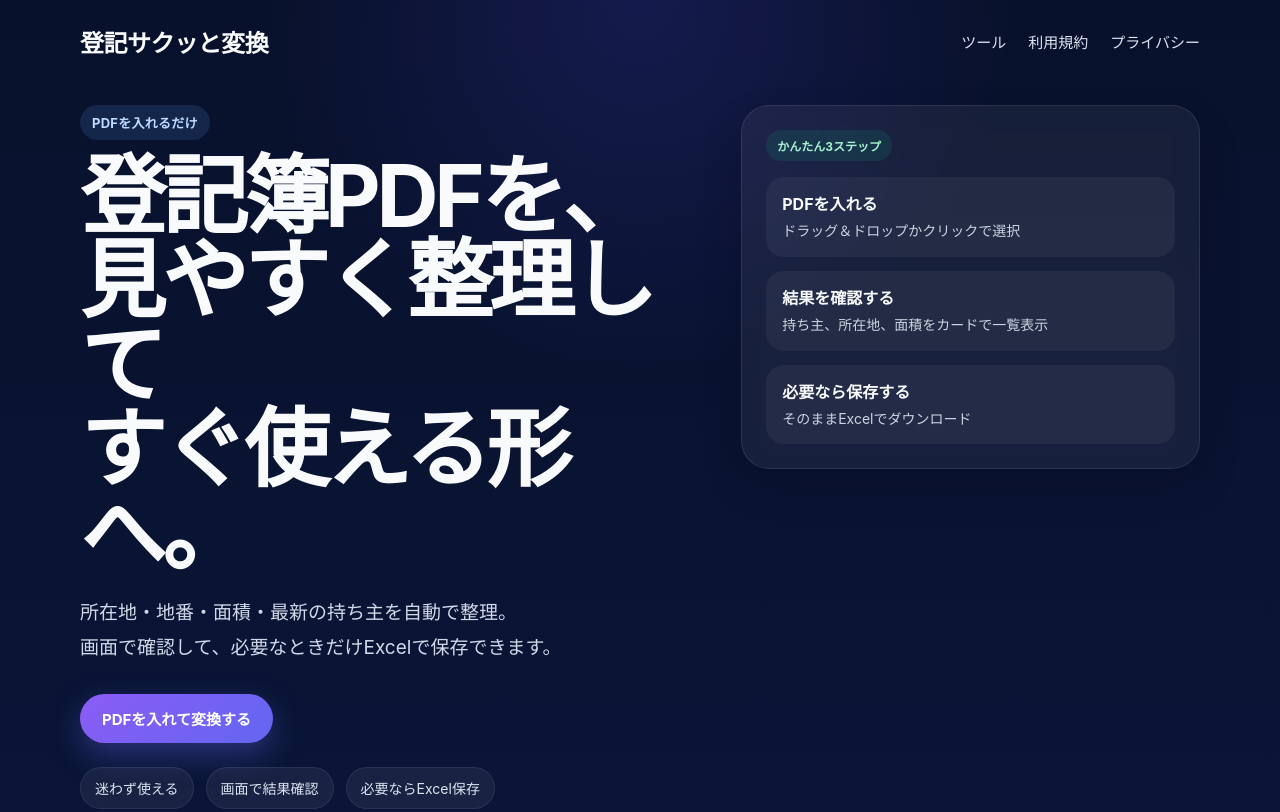
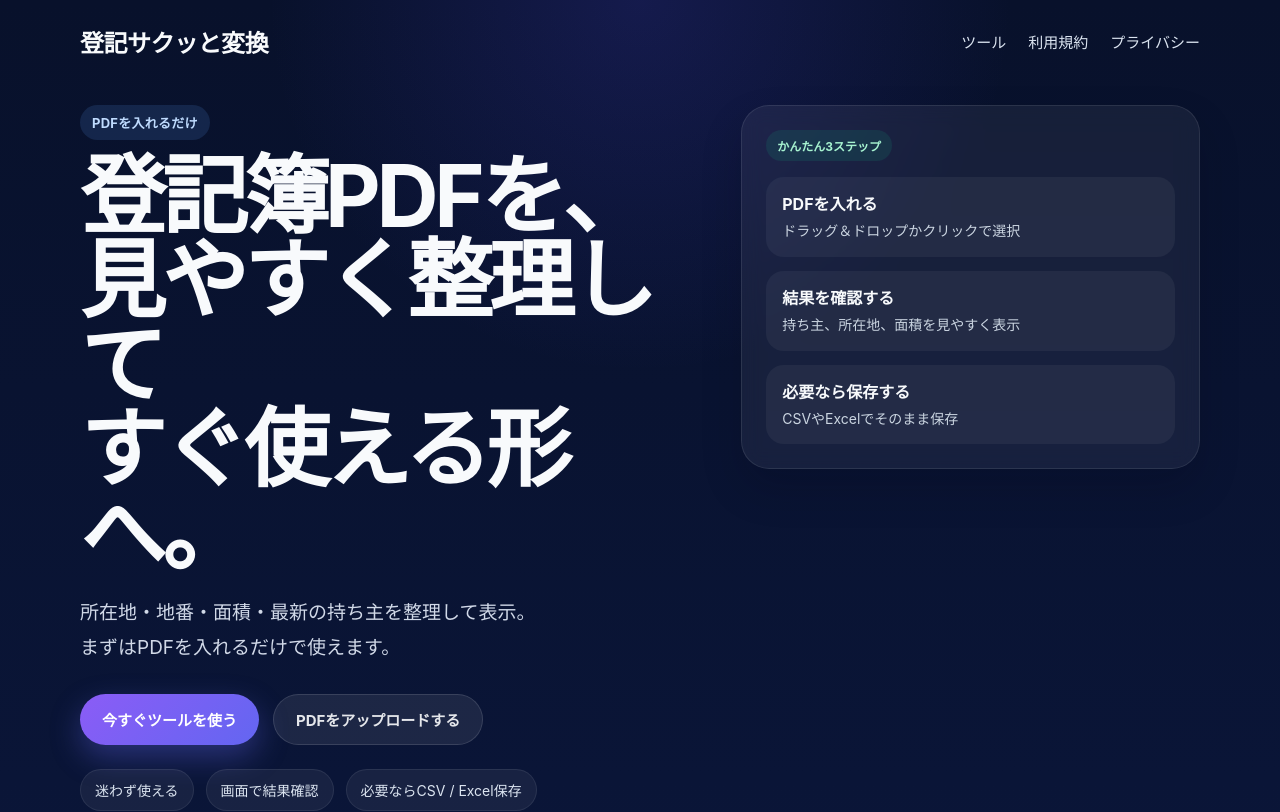
Before and after one commit to tamtamkt7-max/touki-web-app, a Next.js app: page / in a window 1280 px wide. Shown: the top 812 px of the page. Built offline with nearby package versions, Linux system fonts and the light colour scheme.

Commit message:
Update page.tsx

```diff
--- a/app/page.tsx
+++ b/app/page.tsx
@@ -25,22 +25,26 @@ export default function HomePage() {
       <br />
       すぐ使える形へ。
     </h1>
+
     <p className="hero-lead">
-            所在地・地番・面積・最新の持ち主を自動で整理。
+      所在地・地番・面積・最新の持ち主を整理して表示。
       <br />
-            画面で確認して、必要なときだけExcelで保存できます。
+      まずはPDFを入れるだけで使えます。
     </p>
 
     <div className="hero-actions">
       <Link href="/tool" className="button button-primary">
-              PDFを入れて変換する
+        今すぐツールを使う
+      </Link>
+      <Link href="/tool" className="button button-secondary">
+        PDFをアップロードする
       </Link>
     </div>
 
     <div className="trust-pills">
       <span>迷わず使える</span>
       <span>画面で結果確認</span>
-            <span>必要ならExcel保存</span>
+      <span>必要ならCSV / Excel保存</span>
     </div>
   </div>
 
@@ -54,17 +58,13 @@ export default function HomePage() {
         </li>
         <li>
           <strong>結果を確認する</strong>
-                <span>持ち主、所在地、面積をカードで一覧表示</span>
+          <span>持ち主、所在地、面積を見やすく表示</span>
         </li>
         <li>
           <strong>必要なら保存する</strong>
-                <span>そのままExcelでダウンロード</span>
+          <span>CSVやExcelでそのまま保存</span>
         </li>
       </ol>
-          </div>
-
-          <div className="home-ad-slot">
-            {/* AdSenseを入れるならここ。処理画面(/tool)には入れない */}
     </div>
   </div>
 </section>
```
Lines whose indentation alone changed are shown as unchanged.
